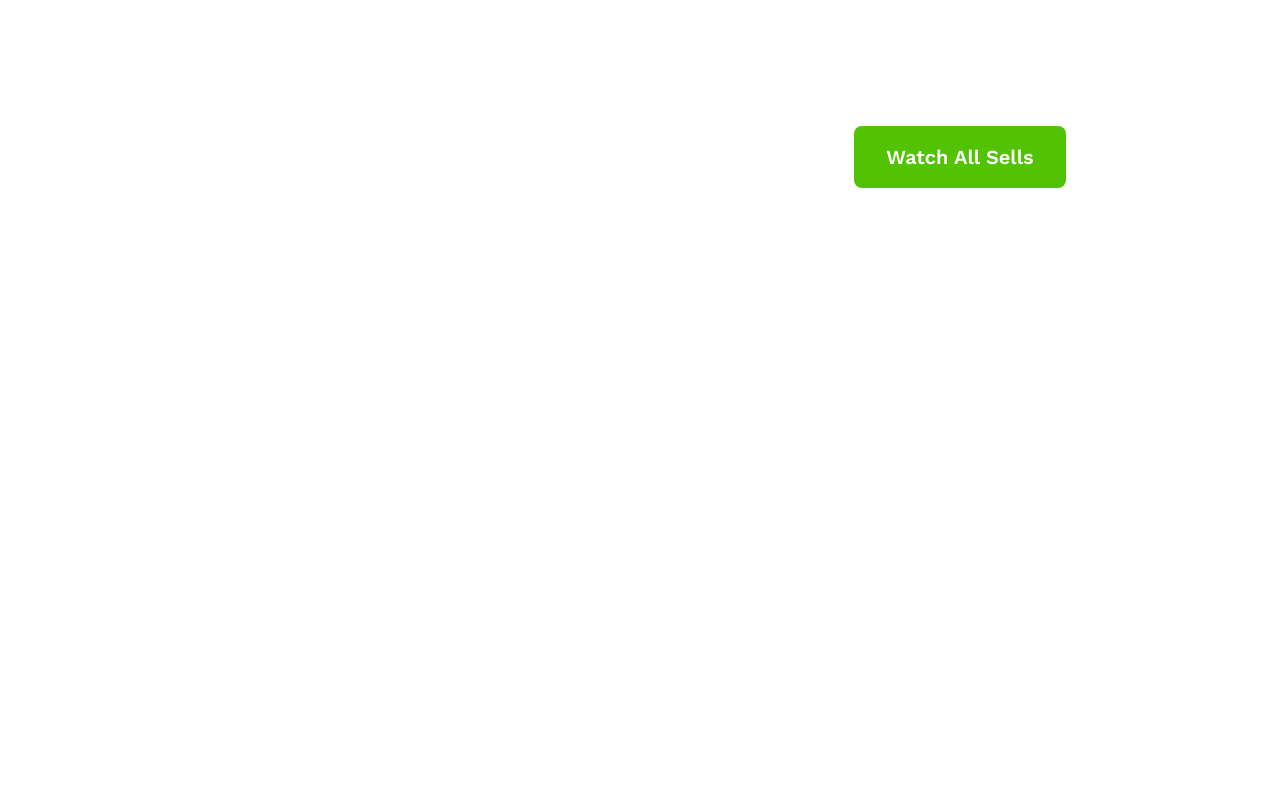
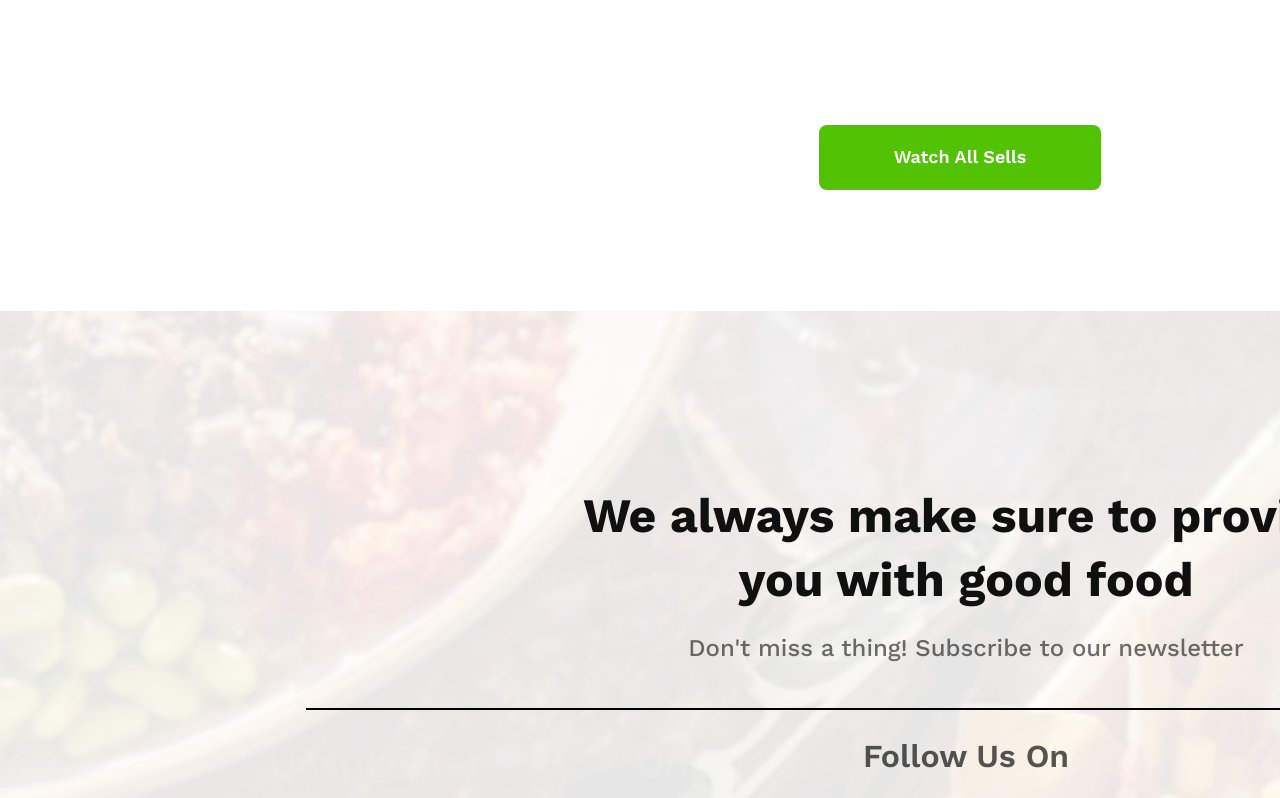
Before and after one commit to md-jahirul-islam-tuku/good-food-restaurant, a plain HTML site: page index.html in a window 1280 px wide. Shown: the part 1830-2628 px from the top of the page. Before the commit the page ends 2141 px from the top, so only its background shows below. Drawn offline with nearby package versions, Linux system fonts and the light colour scheme.

Commit message:
social media section added

```diff
--- a/index.html
+++ b/index.html
@@ -21,7 +21,7 @@
           piece of classical Latin
           literature from 45 BC, making it over 2000 years old. Richard McClintock</p>
         <div id="btn-container">
-          <button id="btn">Shop The Hotest Food</button>
+          <button class="btn">Shop The Hotest Food</button>
         </div>
       </div>
     </section>
@@ -63,7 +63,34 @@
         </div>
       </div>
       <div>
-        <button>Watch All Sells</button>
+        <button class="btn">Watch All Sells</button>
+      </div>
+    </section>
+    <section id="social-media">
+      <div id="social-media-description">
+        <h3>We always make sure to provide you with good food</h3>
+        <p>Don't miss a thing! Subscribe to our newsletter</p>
+        <hr class="thick">
+        <h4>Follow Us On</h4>
+        <hr class="thick">
+        <div id="social-media-icon">
+          <img src="assets/facebook.png" alt="facebook_icon"><img src="assets/x.png" alt="X_icon"><img src="assets/instagram.png" alt="instagram_icon"><img src="assets/pinterest.png" alt="pinterest_icon">
+        </div>
+      </div>
+    </section>
+    <section id="about">
+      <div>
+        <img src="assets/foods.png" alt="about_img">
+      </div>
+      <div>
+        <h3>We always make sure to provide you with good food</h3>
+        <span>Don't miss a thing! Subscribe to our newsletter</span>
+        <hr>
+        <h4>Follow Us On</h4>
+        <hr>
+        <div>
+          <img src="" alt=""><img src="" alt=""><img src="" alt=""><img src="" alt="">
+        </div>
       </div>
     </section>
   </main>
--- a/styles/index.css
+++ b/styles/index.css
@@ -65,7 +65,7 @@
 }
 
 
-#btn {
+.btn {
   padding: 21px 32px 21px 32px;
   background: rgba(82, 195, 3, 1);
   border: none;
@@ -197,17 +197,79 @@
   padding: 0 10px;
 }
 
-#card-box button {
-  border-radius: 8px;
-  background: rgba(82, 195, 3, 1);
-  padding: 21px 32px 21px 32px;
-  border: none;
-  color: rgba(255, 255, 255, 1);
+#about {
+  display: flex;
+  justify-content: start;
+  align-items: center;
+}
+
+#social-media {
+  /* image 2 */
+  width: 1932px;
+  height: 671px;
+  background: url("../assets/social-bg.png");
+  background-size: cover;
+  display: flex;
+  justify-content: center;
+  align-items: center;
+}
+
+#social-media-description {
+  width: 1320px;
+  height: 326px;
+  text-align: center;
+}
+
+#social-media-description h3 {
+  /* We always make sure to provide you with good food */
+  width: 805px;
+  height: 128px;
+  color: rgba(16, 16, 16, 1);
   font-family: Work Sans;
-  font-size: 20px;
+  font-size: 48px;
+  font-weight: 700;
+  line-height: 64px;
+  letter-spacing: 0%;
+  margin: auto;
+}
+
+#social-media-description p {
+  color: rgba(16, 16, 16, 1);
+  opacity: 0.6;
+  font-family: Work Sans;
+  font-size: 24px;
+  font-weight: 500;
+  line-height: 100%;
+  letter-spacing: 0%;
+  text-align: center;
+  margin: 24px auto 48px auto;
+}
+
+#social-media-description h4 {
+  color: rgba(16, 16, 16, 1);
+  opacity: 0.7;
+  font-family: Work Sans;
+  font-size: 32px;
   font-weight: 600;
   line-height: 100%;
   letter-spacing: 0%;
   text-align: center;
-  cursor: pointer;
+  margin: 30px auto;
 }
+
+#social-media-icon img {
+  padding: 20px;
+}
+
+#social-media-description .thick {
+  height: 2px;
+  background-color: black;
+  border: none;
+}
+
+#about {
+  width: 1920px;
+  height: 671px;
+  display: flex;
+  justify-content: space-around;
+}
```
Also changed, not shown: assets/facebook.png (added), assets/instagram.png (added), assets/pinterest.png (added), assets/x.png (added).
